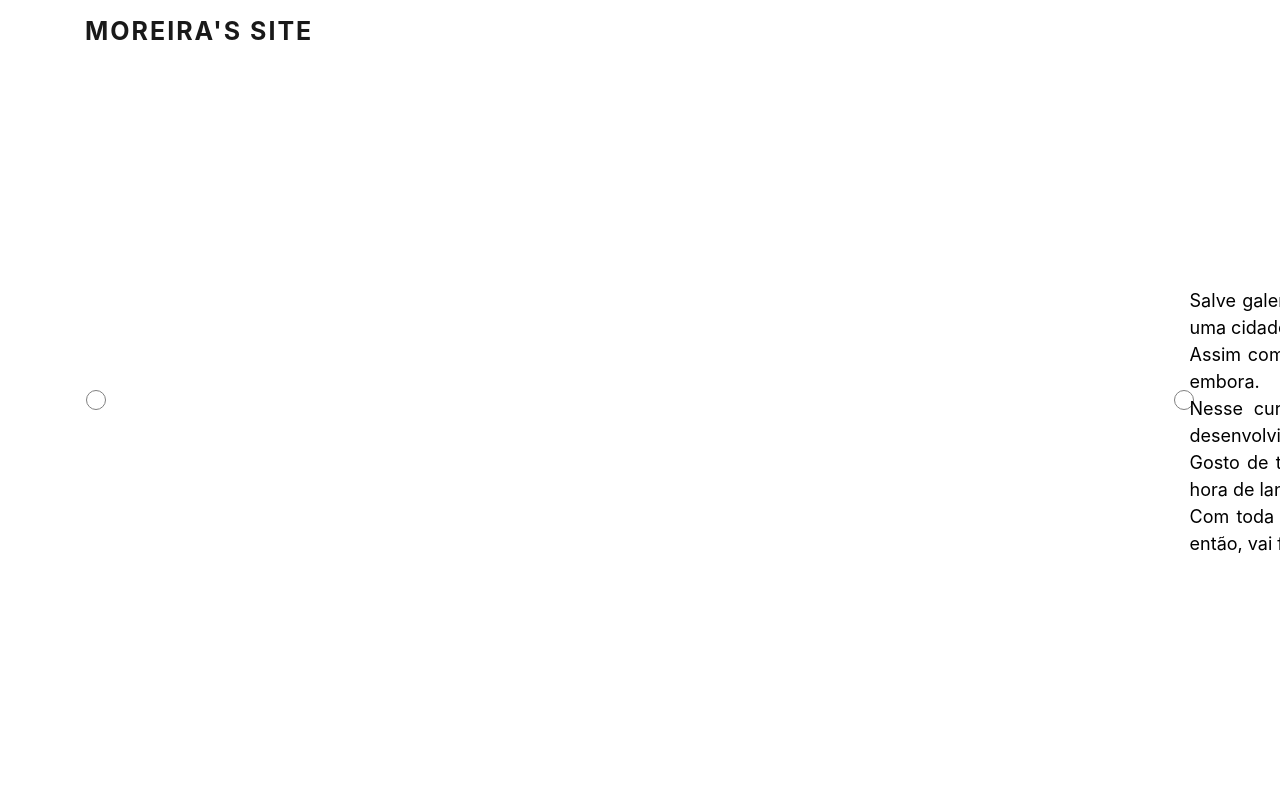
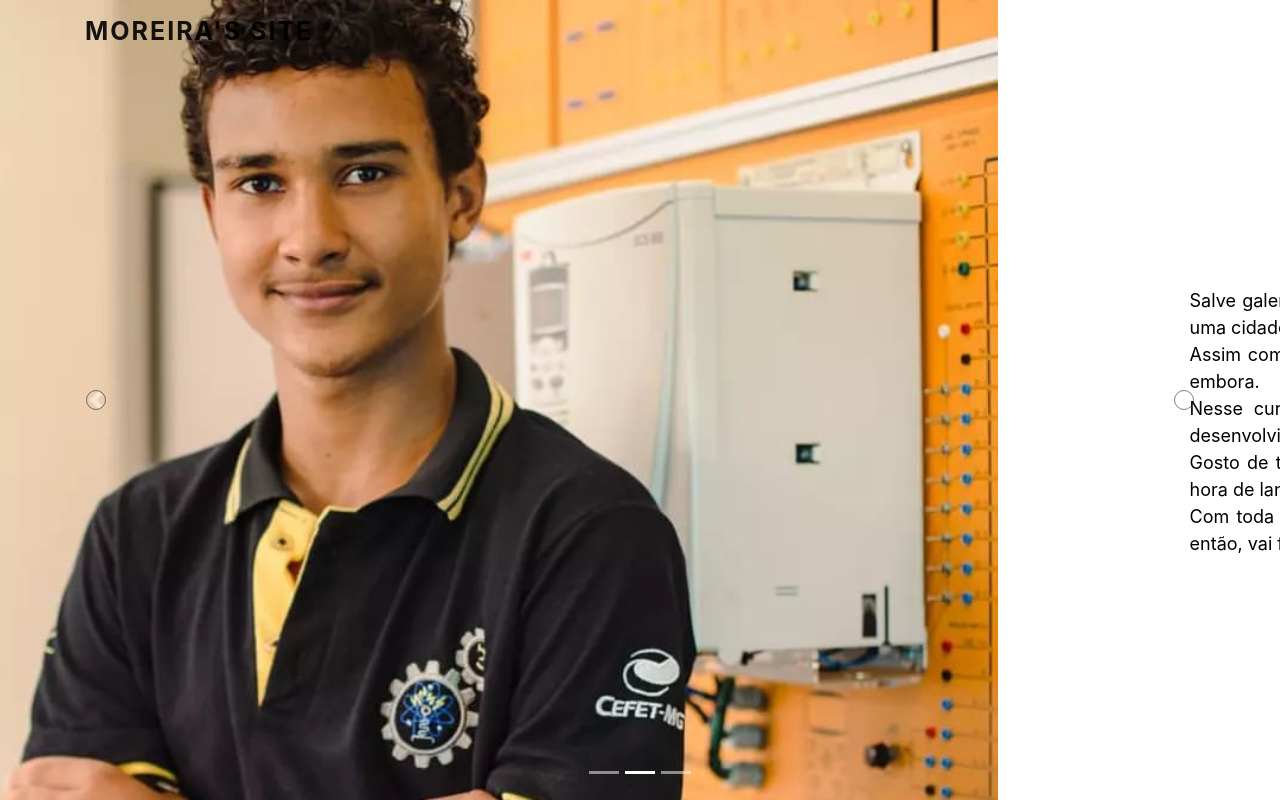
Before and after one commit to eugabrielm/Web_SobreMim-Gabriel, a plain HTML site: page mysite.html in a window 1280 px wide. Drawn offline with nearby package versions, Linux system fonts and the light colour scheme.

Commit message:
Corrigindo Erro da Foto no Carrossel

```diff
--- a/mysite.html
+++ b/mysite.html
@@ -34,7 +34,7 @@
         </ol>
         <div class="carousel-inner">
             <div class="carousel-item active">
-                <img class="d-block w-100" src="biel2.jpg" alt="Principal">
+                <img class="d-block w-100" src="myphoto.jpg" alt="Principal">
             </div>
             <div class="carousel-item">
                 <div class="carousel-caption d-none d-md-block h-75">
```
